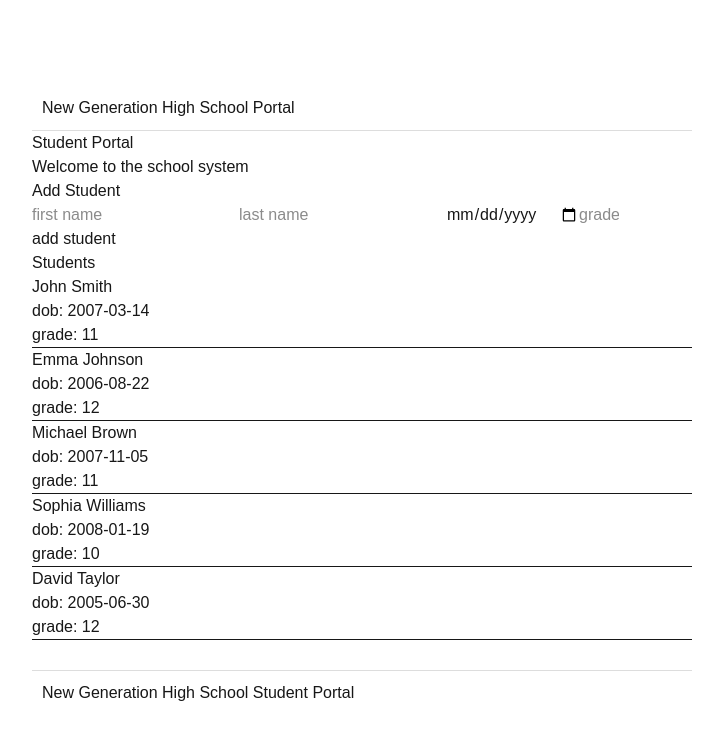
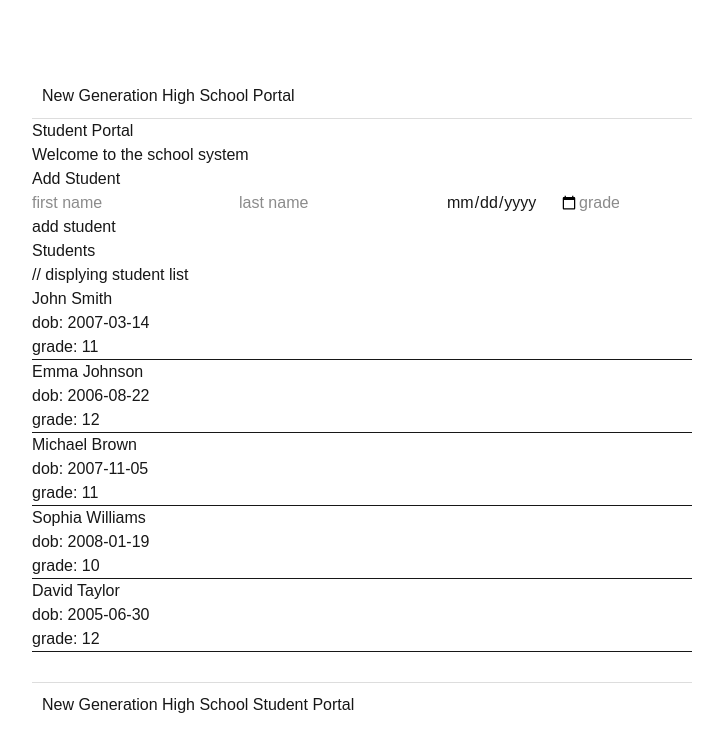
Before and after one commit to SagalSulub/student-portal, a Next.js app: page / in a window 1280 px wide. Shown: the top 752 px of the page, without its empty margins (278-1001 px from the left). Built offline with nearby package versions, Linux system fonts and the light colour scheme.

Commit message:
Add comment for displaying student list
Added comment to clarify the purpose of the code.

```diff
--- a/components/StudentList.js
+++ b/components/StudentList.js
@@ -2,7 +2,7 @@ export default function StudentList({ students }) {
   return (
     <div>
       <h3>Students</h3>
-
+      // displying student list
       {students.map((s) => (
         <div key={s.id}>
           <p>{s.firstName} {s.lastName}</p>
```
